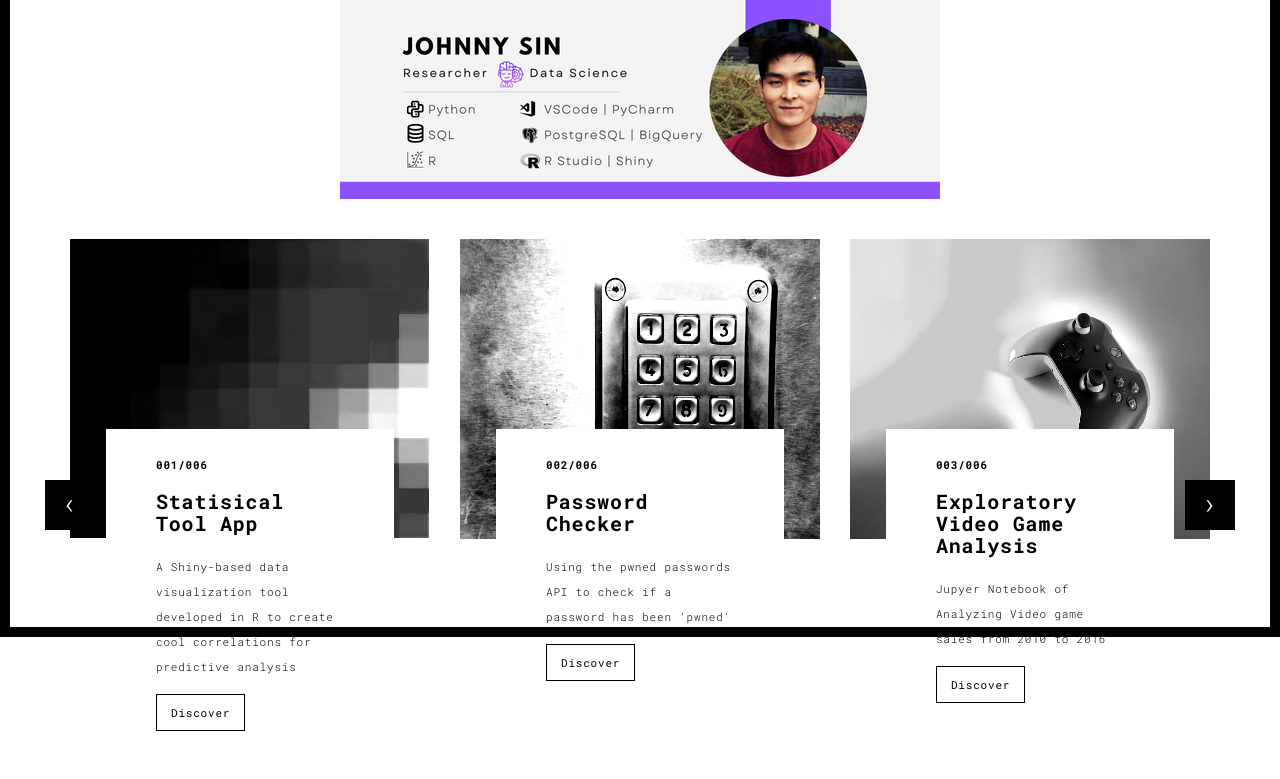
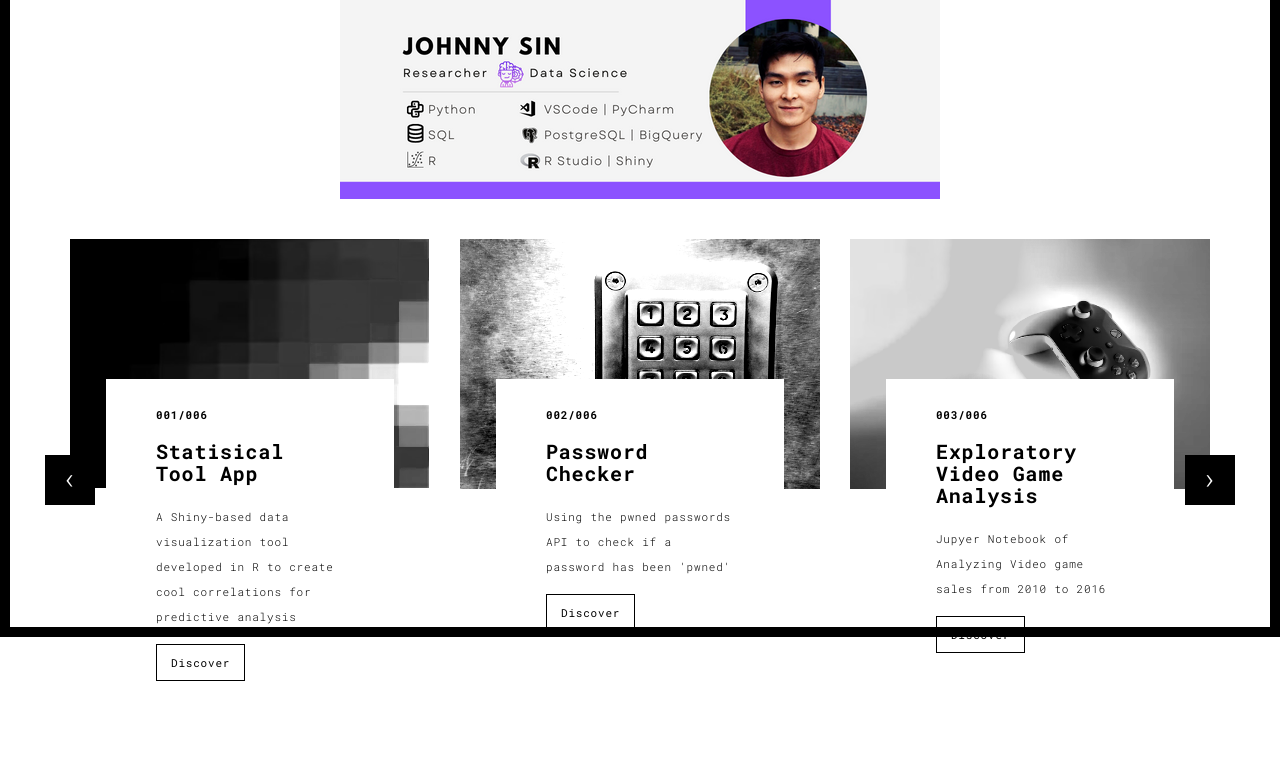
Before and after one commit to johnnys7n/portfolio_project, a Flask app: page /works.html in a window 1280 px wide. Shown: the part 163-942 px from the top of the page. After the commit the page ends 844 px from the top, so only its background shows below. Run offline with Flask 2, Linux system fonts and the light colour scheme; some libraries are stand-ins or nearby versions.

Commit message:
resized works image

```diff
--- a/templates/works.html
+++ b/templates/works.html
@@ -69,7 +69,7 @@
                 <div class="row">
                     <div class="col-sm-4">
                       <a title="" class="black-image-project-hover">
-                        <img src="./static/assets/images/stattool_work1.png" alt="" style="width: 400px;height: 300px" class="img-responsive">
+                        <img src="./static/assets/images/stattool_work1.png" alt="" style="width: 400px;height: 250px" class="img-responsive">
                       </a>
                       <div class="card-container card-container-lg">
                         <h4>001/006</h4>
@@ -80,7 +80,7 @@
                     </div>
                     <div class="col-sm-4">
                       <a title="" class="black-image-project-hover">
-                        <img src="./static/assets/images/pass_work1.jpeg" alt="" style="width: 400px;height: 300px" class="img-responsive">
+                        <img src="./static/assets/images/pass_work1.jpeg" alt="" style="width: 400px;height: 250px" class="img-responsive">
                       </a>
                       <div class="card-container card-container-lg">
                         <h4>002/006</h4>
@@ -91,7 +91,7 @@
                     </div>
                     <div class="col-sm-4">
                       <a title="" class="black-image-project-hover">
-                        <img src="./static/assets/images/videogame_work1.avif" alt="" style="width: 400px;height: 300px" class="img-responsive">
+                        <img src="./static/assets/images/videogame_work1.avif" alt="" style="width: 400px;height: 250px" class="img-responsive">
                       </a>
                       <div class="card-container card-container-lg">
                         <h4>003/006</h4>
@@ -109,7 +109,7 @@
                 <div class="row">
                   <div class="col-sm-4">
                     <a title="" class="black-image-project-hover">
-                      <img src="./static/assets/images/fit_work1.avif" alt="" style="width: 400px;height: 300px" class="img-responsive">
+                      <img src="./static/assets/images/fit_work1.avif" alt="" style="width: 400px;height: 250px" class="img-responsive">
                     </a>
                     <div class="card-container card-container-lg">
                       <h4>004/006</h4>
@@ -120,7 +120,7 @@
                   </div>
                    <div class="col-sm-4">
                       <a title="" class="black-image-project-hover">
-                        <img src="./static/assets/images/HN_work1.jpeg" alt="" style="width: 400px;height: 300px" class="img-responsive">
+                        <img src="./static/assets/images/HN_work1.jpeg" alt="" style="width: 400px;height: 250px" class="img-responsive">
                       </a>
                       <div class="card-container card-container-lg">
                         <h4>005/006</h4>
@@ -132,7 +132,7 @@
 
                     <div class="col-sm-4">
                       <a title="" class="black-image-project-hover">
-                        <img src="./static/assets/images/tweet_work1.jpeg" alt="" style="width: 400px;height: 300px" class="img-responsive">
+                        <img src="./static/assets/images/tweet_work1.jpeg" alt="" style="width: 400px;height: 250px" class="img-responsive">
                       </a>
                       <div class="card-container card-container-lg">
                         <h4>006/006</h4>
```
